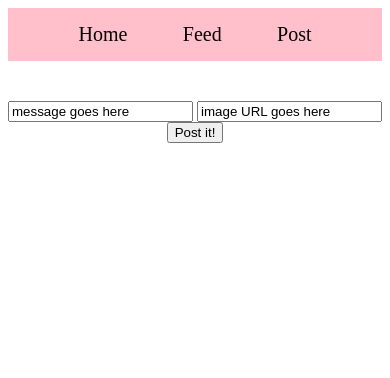
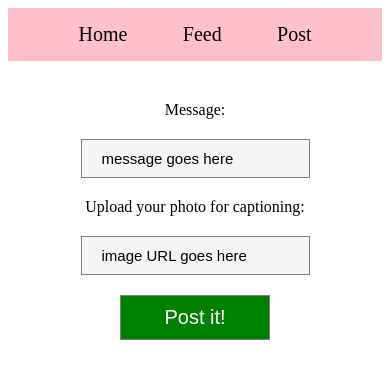
Before and after one commit to girlcodeakl/2020-summer, a website: page public/post.html in a window 390 px wide. Drawn offline with Linux system fonts and the light colour scheme.

Commit message:
#15 make form look good on phones

```diff
--- a/public/post.html
+++ b/public/post.html
@@ -15,7 +15,9 @@
 <body>
   <div class="note"></div>
   <form method="post" action="/posts">
+    <label>Message:</label>
     <input type="text" name="message" value="message goes here" class="messageInput">
+    <label>Upload your photo for captioning:</label>
     <input type="text" name="image" value="image URL goes here" class="imageInput">
     <button class="postButton">Post it!</button>
   </form>
--- a/public/style.css
+++ b/public/style.css
@@ -38,3 +38,26 @@ a:hover {
 color: blueviolet ;
 text-decoration: underline;
 }
+
+input {
+  font-size: 15px;
+  padding:10px 20px;
+  display: block;
+  border: 1px solid grey;
+  background-color: whitesmoke;
+  color: black;
+  margin:20px auto;
+  width: 50%;
+}
+
+button {
+ font-size: 20px;
+ display: block;
+ color: white;
+ background-color: green;
+ border: 1px solid grey;
+ margin:20px auto;
+ padding:10px 20px;
+ width: 50%;
+ max-width: 150px;
+}
```
